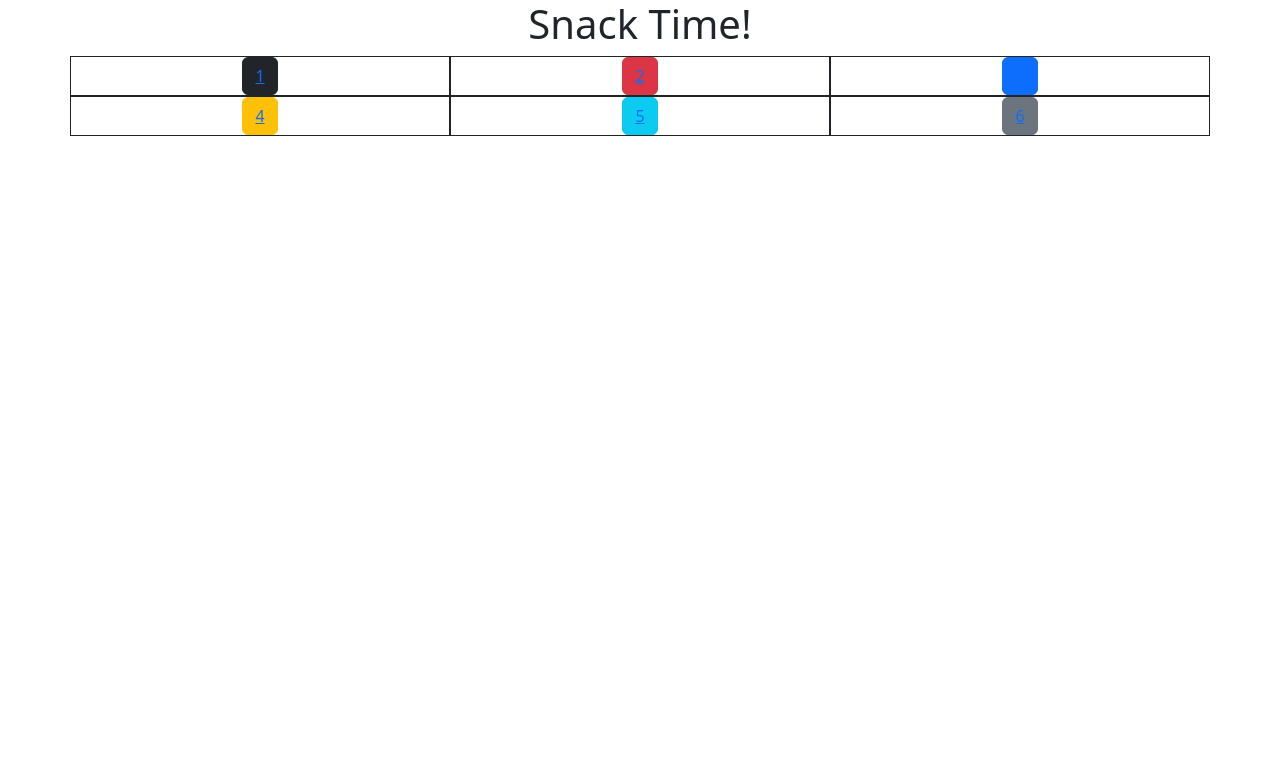
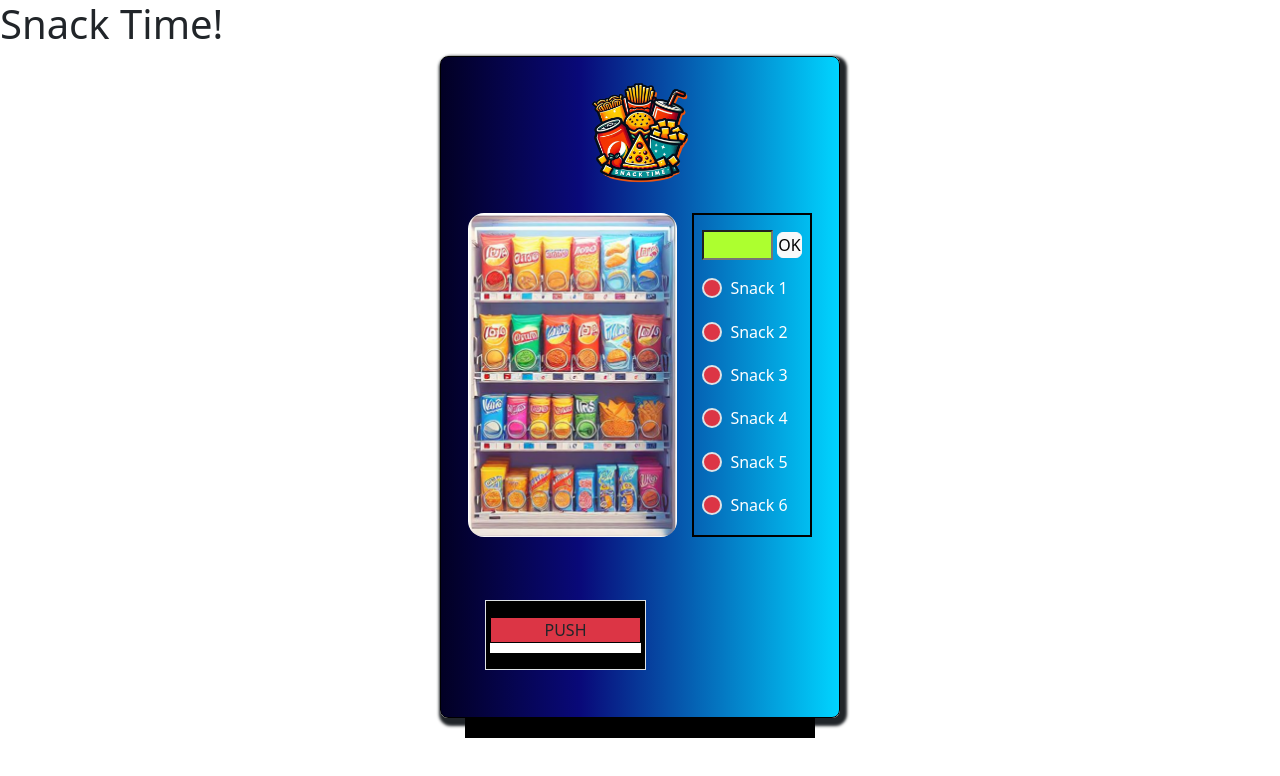
Before and after one commit to emanuele-pogliari/js-jsnacks-blocco-1, a plain HTML site: page index.html in a window 1280 px wide. Drawn offline with nearby package versions, Linux system fonts and the light colour scheme.

Commit message:
added vending machine style, fonts and links. still WIP

```diff
--- a/css/style.css
+++ b/css/style.css
@@ -1,5 +1,50 @@
-.col {
-    border: 1px solid;
+@font-face {
+    font-family: 'DisplayFont';
+    src: url(../fonts/display/CalculatorLcdsRegular-R5ZM.ttf);
 }
 
-/* test */
+
+#my_machine {
+    width: 400px;
+    border: 1px solid black;
+    box-shadow: 3px 4px 3px 4px;
+    background: rgb(2, 0, 36);
+    background: linear-gradient(90deg, rgba(2, 0, 36, 1) 0%, rgba(9, 9, 121, 1) 35%, rgba(0, 212, 255, 1) 100%);
+}
+
+.my_logo {
+    height: 100px;
+
+}
+
+#user-choice {
+    height: 100px;
+}
+
+.foot {
+    width: 350px;
+    height: 20px;
+    background-color: black;
+}
+
+.white_line {
+    height: 10px;
+
+}
+
+.snack_exit {
+    border: 1px solid black;
+    border-radius: 1px;
+}
+
+input {
+    background-color: greenyellow;
+    color: rgb(41, 37, 37);
+    font-family: 'DisplayFont';
+}
+
+input::-webkit-outer-spin-button,
+input::-webkit-inner-spin-button {
+    -webkit-appearance: none;
+    margin: 0;
+}
--- a/index.html
+++ b/index.html
@@ -14,40 +14,75 @@
 </head>
 
 <body>
-    <div class="container text-center">
-        <h1>Snack Time!</h1>
-        <div class="row row-cols-1 row-cols-md-2 row-cols-lg-3 justify-content-center">
-            <div class="col">
-                <button class="btn btn-dark">
-                    <a href="./jsnack1/index.html">1</a>
-                </button>
+    <h1>Snack Time!</h1>
+    <div class="container">
+        <div id="my_machine" class="row flex-column rounded-3 mx-auto p-2">
+            <div class="col-5 my_logo rounded-3 text-white text-center align-content-center mx-auto ">
+                <img src="./img/logo.png" class="img-fluid">
             </div>
-            <div class="col">
-                <button class="btn btn-danger">
-                    <a href="./jsnack2/index.html">2</a>
-                </button>
+
+            <div class="col-12 my_window py-5 px-4">
+                <div class="row gap-2 justify-content-evenly ">
+
+                    <div class="col-7 my_main_window rounded-4 overflow-hidden border-5 border-black p-0 ">
+                        <img class="img-fluid" src="./img/snacks.png" alt="">
+                    </div>
+
+                    <div class="col-4 my_display px-2 d-flex flex-column border border-2 border-black py-2 ">
+
+                        <div class="col d-flex gap-1 align-items-center ">
+                            <input class="d-inline-block w-75" type="number">
+                            <button class="d-inline-block btn btn-light p-0">OK</button>
+                        </div>
+
+                        <div class="col d-flex gap-2 align-items-center border-1 border-white ">
+                            <div class="rounded-5 border bg-danger snack_btn p-2 border-2"></div>
+                            <a class="text-decoration-none text-white" href="./jsnack1/index.html">Snack 1</a>
+                        </div>
+
+                        <div class="col d-flex gap-2 align-items-center">
+                            <div class="rounded-5 border bg-danger snack_btn p-2 border-2"></div>
+                            <a class="text-decoration-none text-white" href="./jsnack2/index.html">Snack 2</a>
+                        </div>
+
+                        <div class="col d-flex gap-2 align-items-center">
+                            <div class="rounded-5 border bg-danger snack_btn p-2 border-2"></div>
+                            <a class="text-decoration-none text-white" href="./jsnack3/index.html">Snack 3</a>
+                        </div>
+
+                        <div class="col d-flex gap-2 align-items-center">
+                            <div class="rounded-5 border bg-danger snack_btn p-2 border-2"></div>
+                            <a class="text-decoration-none text-white" href="./jsnack4/index.html">Snack 4</a>
+                        </div>
+
+                        <div class="col d-flex gap-2 align-items-center">
+                            <div class="rounded-5 border bg-danger snack_btn p-2 border-2"></div>
+                            <a class="text-decoration-none text-white" href="./jsnack5/index.html">Snack 5</a>
+                        </div>
+
+                        <div class="col d-flex gap-2 align-items-center">
+                            <div class="rounded-5 border bg-danger snack_btn p-2 border-2"></div>
+                            <a class="text-decoration-none text-white" href="./jsnack6/index.html">Snack 6</a>
+                        </div>
+
+                    </div>
+                </div>
             </div>
-            <div class="col">
-                <button class="btn btn-primary">
-                    <a href="./jsnack3/index.html">3</a>
-                </button>
+
+            <div id="user-choice" class="user-choice bg-inf row align-items-center ps-5 mb-4">
+                <div class="col-6 bg-danger p-3 bg-black border">
+                    <div class="row flex-column">
+                        <div class="col-12 bg-danger text-center snack_exit">PUSH</div>
+                        <div class="col-12 bg-primary white_line bg-white "></div>
+                    </div>
+                </div>
             </div>
-            <div class="col">
-                <button class="btn btn-warning">
-                    <a href="./jsnack4/index.html">4</a>
-                </button>
-            </div>
-            <div class="col">
-                <button class="btn btn-info">
-                    <a href="./jsnack5/index.html">5</a>
-                </button>
-            </div>
-            <div class="col">
-                <button class="btn btn-secondary">
-                    <a href="./jsnack6/index.html">6</a>
-                </button>
-            </div>
+
         </div>
+        <div class="foot mx-auto">
+        </div>
+
+
     </div>
 
 
--- a/jsnack1/script.js
+++ b/jsnack1/script.js
@@ -2,10 +2,14 @@ let parola1 = prompt("Inserisci prima parola");
 let parola2 = prompt("Inserisci seconda parola");
 
 if (parola1.length < parola2.length) {
+    console.log(`${parola1} è più corta di ${parola2}`);
     console.log(parola1);
     console.log(parola2);
 }
 else if (parola2.length < parola1.length) {
+    console.log(`${parola2} è più corta di ${parola1}`);
     console.log(parola2);
     console.log(parola1);
+} else {
+    console.log("Le parole hanno la stessa lunghezza");
 }
--- a/jsnack2/script.js
+++ b/jsnack2/script.js
@@ -1,5 +1,6 @@
 let sum = 0;
 let a;
+
 for (let i = 0; i < 10; i++) {
     a = Number(prompt("inserisci numero: "));
     sum += a;
```
Also changed, not shown: jsnack1/index.html (+1 -1 lines), fonts/display/CalculatorLcdsRegular-R5ZM.ttf (added), img/logo.png (added), img/snacks.png (added).
